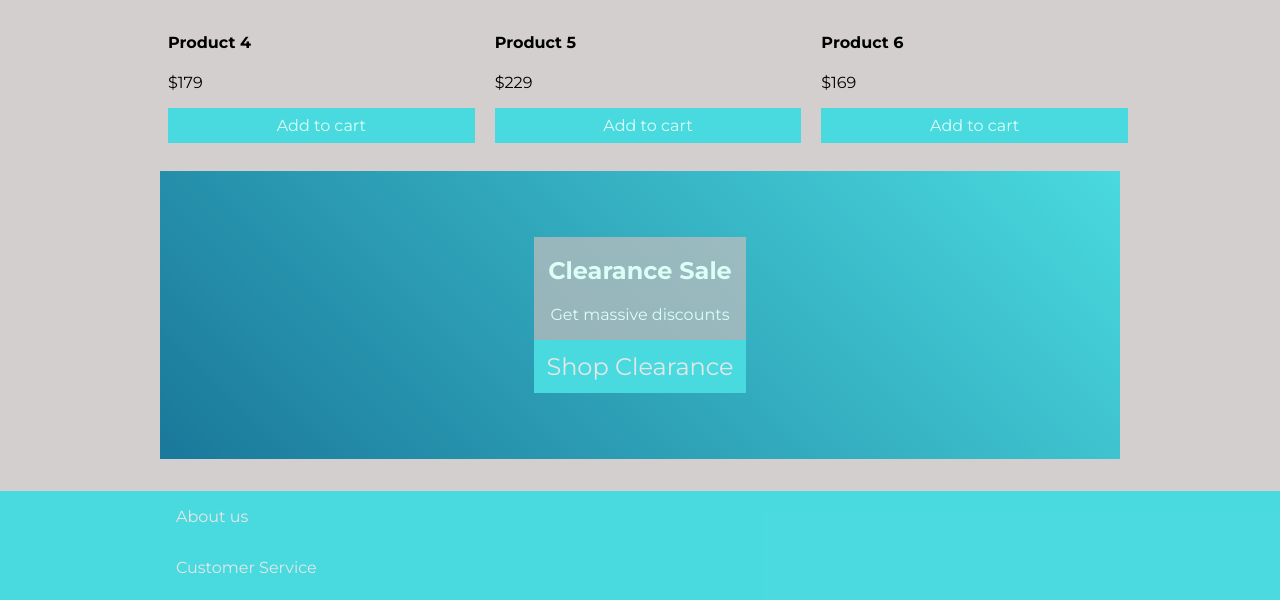
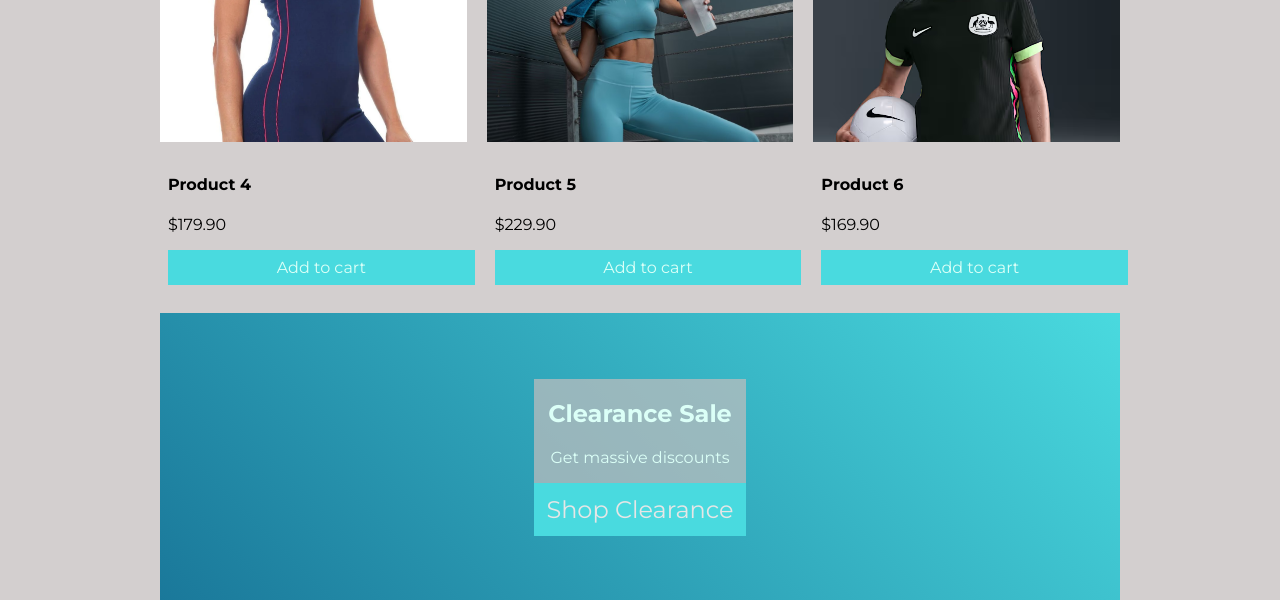
Before and after one commit to MylenaGabrielle/Mylena, a PHP site: page / in a window 1280 px wide. Shown: the part 1013-1613 px from the top of the page. Run offline with PHP 8.4, Linux system fonts and the light colour scheme.

Commit message:
assessment 3

```diff
--- a/includes/footer.php
+++ b/includes/footer.php
@@ -16,4 +16,3 @@
         </a>
     </nav>
 </footer>
-tt
--- a/index.php
+++ b/index.php
@@ -1,22 +1,10 @@
 <!DOCTYPE html>
 <html lang="en">
 
-<head>
-    <title>Home Page</title>
-    <meta name="viewport" content="width=device-width,initial-scale=1">
-    <meta charset="utf-8">
-    <link rel="icon" href="logo.png">
-    <link rel="stylesheet" href="styles.css">
-    <link rel="stylesheet" href="desktop.css">
-    <link rel="preconnect" href="https://fonts.googleapis.com">
-    <link rel="preconnect" href="https://fonts.gstatic.com" crossorigin>
-    <link href="https://fonts.googleapis.com/css2?family=Montserrat:ital,wght@0,100..900;1,100..900&display=swap"
-        rel="stylesheet">
-    <link rel="stylesheet" href="https://cdnjs.cloudflare.com/ajax/libs/font-awesome/6.7.2/css/all.min.css" integrity="sha512-Evv84Mr4kqVGRNSgIGL/F/aIDqQb7xQ2vcrdIwxfjThSH8CSR7PBEakCr51Ck+w+/U6swU2Im1vVX0SVk9ABhg==" crossorigin="anonymous" referrerpolicy="no-referrer" >
-    <script src="main.js"></script>
-</head>
+<?php include "includes/head.php"; ?>
 
 <body>
+    <?php include "includes/pageheader.php" ?>
     <div class="home-banner">
         <div class="banner-text">
             <h2>SALE</h2>
@@ -29,7 +17,7 @@
             <img src="products/women-accessories.png" alt="women with accessories">
             <div class="card-content">
                 <h4 class="card-title">Product 1</h4>
-                <p class="price">179</p>
+                <p class="price">179.90</p>
                 <a href="#" class="card-button">
                     Add to cart
                 </a>
@@ -39,7 +27,7 @@
             <img src="products/gym-clothes-women.avif" alt="a woman wearing gym clothes">
             <div class="card-content">
                 <h4 class="card-title">Product 2</h4>
-                <p class="price">199</p>
+                <p class="price">199.90</p>
                 <a href="#" class="card-button">
                     Add to cart
                 </a>
@@ -49,7 +37,7 @@
             <img src="products/gloves-for-women.webp" alt="women wearing gloves">
             <div class="card-content">
                 <h4 class="card-title">Product 3</h4>
-                <p class="price">59</p>
+                <p class="price">59.90</p>
                 <a href="#" class="card-button">
                     Add to cart
                 </a>
@@ -59,7 +47,7 @@
             <img src="products/swimming-clothes-for-women.webp" alt="a woman wearing swimming clothes">
             <div class="card-content">
                 <h4 class="card-title">Product 4</h4>
-                <p class="price">179</p>
+                <p class="price">179.90</p>
                 <a href="#" class="card-button">
                     Add to cart
                 </a>
@@ -69,7 +57,7 @@
             <img src="products/workout-clothes-for-women.avif" alt="a women using workout clothes">
             <div class="card-content">
                 <h4 class="card-title">Product 5</h4>
-                <p class="price">229</p>
+                <p class="price">229.90</p>
                 <a href="#" class="card-button">
                     Add to cart
                 </a>
@@ -79,7 +67,7 @@
             <img src="products/women-football-clothing-nike.avif" alt="a woman wearing football clothing nike">
             <div class="card-content">
                 <h4 class="card-title">Product 6</h4>
-                <p class="price">169</p>
+                <p class="price">169.90</p>
                 <a href="#" class="card-button">
                     Add to cart
                 </a>
@@ -93,24 +81,7 @@
             </div>
         </div>
     </main>
-    <footer class="main-footer">
-    <nav class="footer-nav">
-        <a href="about.html">About us</a>
-        <a href="customer.html">Customer Service</a>
-        <a href="policies.html">Policies</a>
-    </nav>
-    <nav class="social-nav">
-        <a href="https://facebook.com">
-            <i class="fa-brands fa-square-facebook"></i>
-        </a>
-        <a href="https://instagram.com">
-            <i class="fa-brands fa-square-instagram"></i>
-        </a>
-        <a href="https://youtube.com">
-            <i class="fa-brands fa-square-youtube"></i>
-        </a>
-    </nav>
-</footer>
+    <?php include "includes/footer.php"; ?>
 
 </body>
 
--- a/women.php
+++ b/women.php
@@ -18,7 +18,7 @@ while( $row = $result->fetch_assoc() ) {
 
 <body>
     <?php include "includes/pageheader.php" ?>
-    <div class="women-banner">
+    <div class="women-banner.jpg">
         <div class="banner-text">
             <h2>SALE</h2>
             <p>Get massive discounts in our mid-year sale</p>
```
Also changed, not shown: products/gloves-for-women.webp (added), products/gym-clothes-women.avif (added), products/swimming-clothes-for-women.webp (added), products/women-accessories.png (added), products/women-football-clothing-nike.avif (added), products/women/product1.jpg (added), products/women/product2.jpg (added), products/women/product3.jpg (added), products/women/product4.jpg (added), products/women/product5.jpg (added), products/women/product6.jpg (added), products/workout-clothes-for-women.avif (added), women-banner.jpg (added).
